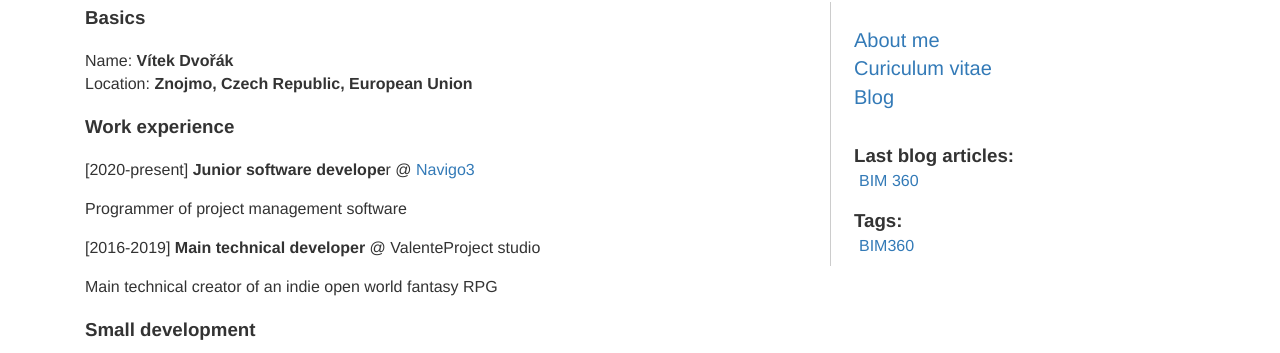
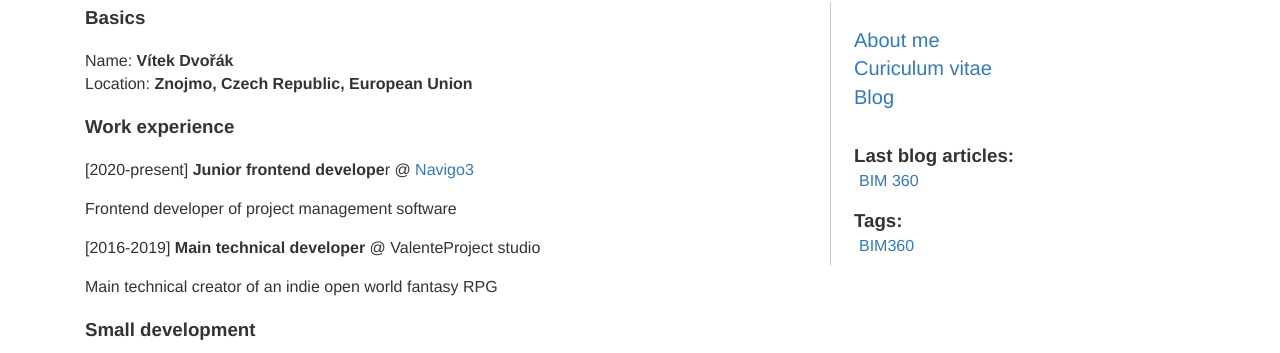
Before and after one commit to vdvorak/vitekdvorak.github.io, a Jekyll site: the page built from curiculum-vitae.md, in a window 1280 px wide. Shown: the part 99-452 px from the top of the page. Built offline with Jekyll 4.4.1, drawn with Linux system fonts in a browser that asks for light colours; nearby versions of some CDN libraries.

Commit message:
Update curiculum-vitae.md

```diff
--- a/curiculum-vitae.md
+++ b/curiculum-vitae.md
@@ -10,9 +10,9 @@ Location: **Znojmo, Czech Republic, European Union**
 
 ### Work experience
 
-[2020-present] **Junior software develope**r @ [Navigo3](https://navigo3.com)
+[2020-present] **Junior frontend develope**r @ [Navigo3](https://navigo3.com)
 
-Programmer of project management software
+Frontend developer of project management software
 
 [2016-2019] **Main technical developer** @ ValenteProject studio
 
```
